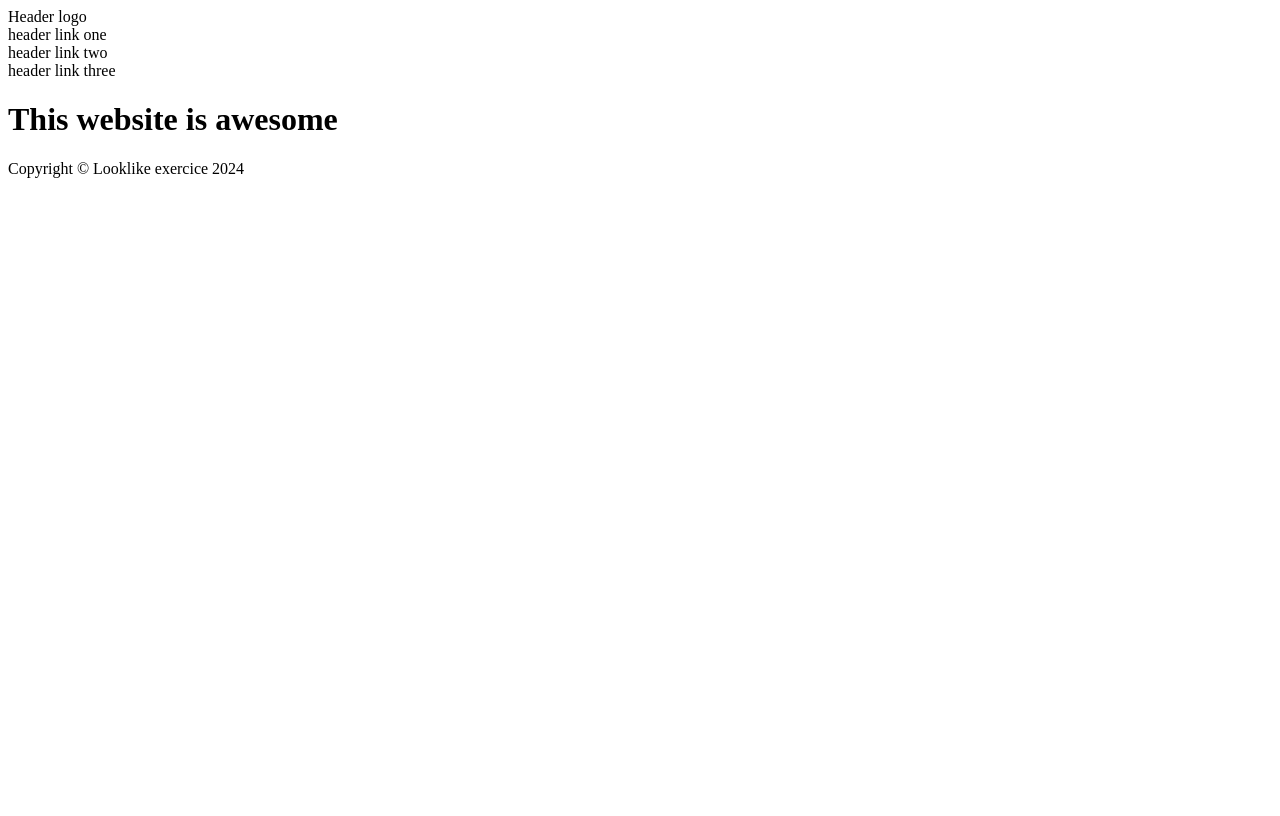
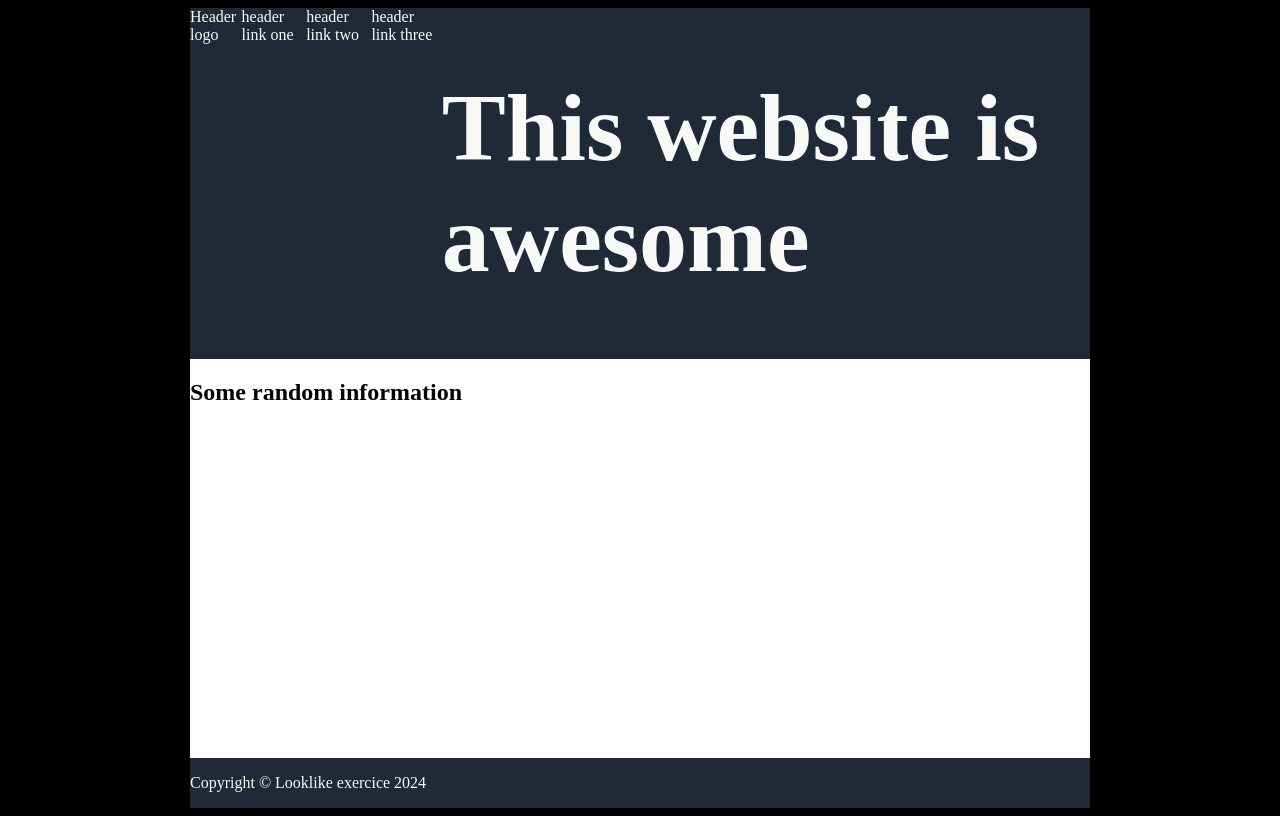
Before and after one commit to gael-pri/odin-landing-page, a plain HTML site: page index.html in a window 1280 px wide. Drawn offline with Linux system fonts and the light colour scheme.

Commit message:
First stage of landing page
Now we have centered container and some colors

```diff
--- a/index.html
+++ b/index.html
@@ -7,23 +7,32 @@
     <title>Odin | Landing page</title>
 </head>
 <body>
-    <header>
-        <nav>
+    <div class="container">
+        <div class="hero">
+            <div class="nav">
                 <div class="logo">Header logo</div>
                 <div class="header-link">header link one</div>
                 <div class="header-link">header link two</div>
                 <div class="header-link">header link three</div>
-        </nav>
+            </div>
             <div class="header">
                 <h1>This website is awesome</h1>
             </div>
-    </header>
-    <main>
+        </div>
+        <div class="main">
+            <div class="first-block">
+                <h2>Some random information</h2>
+            </div>
+            <div class="second-block">
 
-    </main>
-    <footer>
+            </div>
+            <div class="third-block">
+
+            </div>
+        </div>
+        <div class="footer">
             <p>Copyright © Looklike exercice 2024</p>
-    </footer>
-
+        </div>
+    </div>
 </body>
 </html>
--- a/style.css
+++ b/style.css
@@ -0,0 +1,37 @@
+body {
+    background-color: black;
+    display: flex;
+    min-height: 100vh;
+    justify-content: center;
+}
+
+.container {
+    width: 900px;
+    display: flex;
+    flex-direction: column;
+}
+
+.hero {
+    display: flex;
+    background-color: #1F2937;
+    color : #F9FAF8;
+}
+.nav {
+    display: flex;
+}
+.header {
+    font-size: 48px;
+    font-weight: extra-bold;
+}
+
+.main {
+    display: flex;
+    background-color: white;
+    color: black;
+    flex: 1;
+}
+.footer {
+    background-color: #1F2937;
+    color : #F9FAF8;
+    display: flex;
+}
```
Lines whose indentation alone changed are shown as unchanged.
